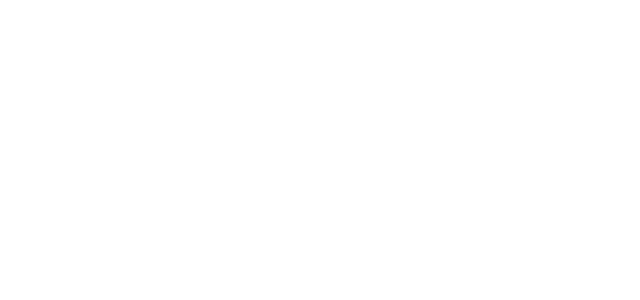
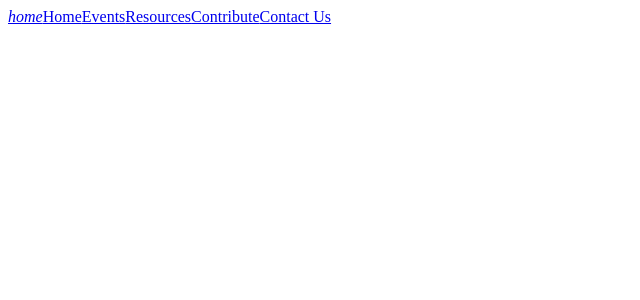
Before and after one commit to vennisabarfi/CulturalConnect, a React (Vite) app in the folder frontend/: page /events in a window 1280 px wide. Before the commit this address had no page. Shown: the top 300 px of the page, without its empty margins (0-640 px from the left). Built offline with nearby package versions, Linux system fonts and the light colour scheme.

Commit message:
drop down menu added to resources page. working on filter area and then pagination for resources page

```diff
--- a/frontend/src/App.jsx
+++ b/frontend/src/App.jsx
@@ -3,6 +3,8 @@
 import Home from "./homePage/Home";
 import './App.css'
 import Business from "./businessPage/Business";
+import Events from "./eventsPage/Events";
+import Resource from "./resourcePage/Resource";
 
 function App() {
 
@@ -14,6 +16,8 @@
         <Routes>
           <Route path="/" element={<Home />} />
           <Route path="/business" element={<Business />} />
+          <Route path="/events" element={<Events />} />
+          <Route path="/resources" element={<Resource />} />
         </Routes>
       </BrowserRouter>
 
--- /dev/null
+++ b/frontend/src/eventsPage/Events.css
@@ -0,0 +1,41 @@
+
+/* drop down menu for resources */
+.tabs {
+    position: relative;
+  }
+
+  .dropdown {
+    position: relative;
+    display: inline-block;
+  }
+
+  .dropdown-trigger {
+    cursor: pointer;
+  }
+
+  .dropdown-menu {
+    display: none;
+    position: absolute;
+    top: 100%;
+    left: 0;
+    background-color: #f9f9f9;
+    width: 100%;  /* This makes the dropdown the same width as the tab */
+    box-shadow: 0px 8px 16px 0px rgba(0,0,0,0.2);
+    z-index: 1;
+  }
+
+  .dropdown-menu a {
+    color: black;
+    padding: 12px 16px;
+    text-decoration: none;
+    display: block;
+    text-align: center;  /* This centers the text in the dropdown items */
+  }
+
+  .dropdown-menu a:hover {
+    background-color: #f1f1f1;
+  }
+
+  .dropdown:hover .dropdown-menu {
+    display: block;
+  }
--- /dev/null
+++ b/frontend/src/eventsPage/Events.jsx
@@ -0,0 +1,42 @@
+import 'beercss'
+import './Events.css'
+
+export default function Events(){
+    return(
+        <>
+           <div className="tabs">
+  <a href="/">
+    <i>home</i>
+    <span>Home</span>
+  </a>
+  <a className='active' onClick={(e) => e.preventDefault()} href="/events">
+    <i></i>
+    <span>Events</span>
+  </a>
+  <a className="dropdown" href="/resources">
+    <span className="dropdown-trigger">
+      <i></i>
+      <span>Resources</span>
+      <i></i>
+    </span>
+    <div className="dropdown-menu wrap">
+      <a href="#option1">Non-Profit Organizations</a>
+      <a href="#option2">Shelters</a>
+      <a href="#option3">Food Banks</a>
+    </div>
+  </a>
+  <a href="/contribute">
+    <i></i>
+    <span>Contribute</span>
+  </a>
+  <a href="/contact">
+    <i></i>
+    <span>Contact Us</span>
+  </a>
+</div>
+
+
+
+        </>
+    );
+}
--- a/frontend/src/homePage/Home.css
+++ b/frontend/src/homePage/Home.css
@@ -142,3 +142,45 @@
     box-shadow: 0 4px 6px -1px rgba(0, 0, 0, 0.1), 0 2px 4px -1px rgba(0, 0, 0, 0.06);
 
 }
+
+
+/* drop down menu for resources */
+.tabs {
+    position: relative;
+  }
+
+  .dropdown {
+    position: relative;
+    display: inline-block;
+  }
+
+  .dropdown-trigger {
+    cursor: pointer;
+  }
+
+  .dropdown-menu {
+    display: none;
+    position: absolute;
+    top: 100%;
+    left: 0;
+    background-color: #f9f9f9;
+    width: 100%;  /* This makes the dropdown the same width as the tab */
+    box-shadow: 0px 8px 16px 0px rgba(0,0,0,0.2);
+    z-index: 1;
+  }
+
+  .dropdown-menu a {
+    color: black;
+    padding: 12px 16px;
+    text-decoration: none;
+    display: block;
+    text-align: center;  /* This centers the text in the dropdown items */
+  }
+
+  .dropdown-menu a:hover {
+    background-color: #f1f1f1;
+  }
+
+  .dropdown:hover .dropdown-menu {
+    display: block;
+  }
--- a/frontend/src/homePage/Home.jsx
+++ b/frontend/src/homePage/Home.jsx
@@ -25,28 +25,36 @@
 
     <main className="responsive home-body">
     <div className="tabs">
-  <a className="active">
+  <a className='active' href="/" onClick={(e) => e.preventDefault()}>
     <i>home</i>
     <span>Home</span>
   </a>
-  <a>
+  <a href="/events">
     <i></i>
     <span>Events</span>
   </a>
-  <a>
-    <i></i>
-    <span>Resources</span>
+  <a className="dropdown" href="/resources" >
+    <span className="dropdown-trigger">
+      <i></i>
+      <span>Resources</span>
+      <i></i>
+    </span>
+    <div className="dropdown-menu wrap">
+      <a href="#option1">Non-Profit Organizations</a>
+      <a href="#option2">Shelters</a>
+      <a href="#option3">Food Banks</a>
+    </div>
   </a>
-  <a>
+  <a href="/contribute">
     <i></i>
     <span>Contribute</span>
   </a>
-  <a>
+  <a href="/contact">
     <i></i>
     <span>Contact Us</span>
   </a>
+</div>
 
-</div>
 
 <div className="search-title">
 <h2>Cincinnati Online LGBTQ+ Directory</h2>
@@ -55,12 +63,12 @@
 <h5>Find Businesses, Events and More</h5>
 </div>
 
-<div className="searchbox center">
+<div className="searchbox center wrap">
    <form onSubmit={handleSubmit}>
-    <input type="text" className="left-round search-input-1" placeholder="  Business, Event..."      value={businessEvent}   onChange={handleBusinessEventChange}></input>
+    <input type="text" className="left-round search-input-1" placeholder="Business, Event..."      value={businessEvent}   onChange={handleBusinessEventChange}></input>
 
-    <input type="text" className="right-round  search-input-2" placeholder="   Location..."         value={location}  onChange={handleLocationEventChange}></input>
-    <button className="search-button large">Search</button>
+    <input type="text" className="right-round  search-input-2" placeholder="Location..."         value={location}  onChange={handleLocationEventChange}></input>
+    <button className="search-button large ">Search</button>
     </form>
 </div>
 
@@ -182,7 +190,7 @@
 
 <hr/>
 <footer>
-<p>This is our footer. I haven't added shit yet.</p>
+<p>This is our footer. I have not added shit yet.</p>
 </footer>
 
 
--- /dev/null
+++ b/frontend/src/resourcePage/Resource.css
@@ -0,0 +1,48 @@
+
+/* drop down menu for resources */
+.tabs {
+    position: relative;
+  }
+
+  .dropdown {
+    position: relative;
+    display: inline-block;
+  }
+
+  .dropdown-trigger {
+    cursor: pointer;
+  }
+
+  .dropdown-menu {
+    display: none;
+    position: absolute;
+    top: 100%;
+    left: 0;
+    background-color: #f9f9f9;
+    width: 100%;  /* This makes the dropdown the same width as the tab */
+    box-shadow: 0px 8px 16px 0px rgba(0,0,0,0.2);
+    z-index: 1;
+  }
+
+  .dropdown-menu a {
+    color: black;
+    padding: 12px 16px;
+    text-decoration: none;
+    display: block;
+    text-align: center;  /* centers the text in dropdown */
+  }
+
+  .dropdown-menu a:hover {
+    background-color: #f1f1f1;
+  }
+
+  .dropdown:hover .dropdown-menu {
+    display: block;
+  }
+
+
+  /* search bar for resources */
+
+.filter-area{
+  width: 50%;
+}
--- /dev/null
+++ b/frontend/src/resourcePage/Resource.jsx
@@ -0,0 +1,43 @@
+import 'beercss'
+import './Resource.css'
+
+
+export default function Resource(){
+    return(
+        <>
+   <div className="tabs">
+  <a href="/">
+    <i>home</i>
+    <span>Home</span>
+  </a>
+  <a href="/events">
+    <i></i>
+    <span>Events</span>
+  </a>
+  <a className=" active dropdown" href="/resources" onClick={(e) => e.preventDefault()}>
+    <span className="dropdown-trigger">
+      <i></i>
+      <span>Resources</span>
+      <i></i>
+    </span>
+    <div className="dropdown-menu wrap">
+      <a href="#option1">Non-Profit Organizations</a>
+      <a href="#option2">Shelters</a>
+      <a href="#option3">Food Banks</a>
+    </div>
+  </a>
+  <a href="/contribute">
+    <i></i>
+    <span>Contribute</span>
+  </a>
+  <a href="/contact">
+    <i></i>
+    <span>Contact Us</span>
+  </a>
+</div>
+
+       </>
+
+    );
+
+}
```
